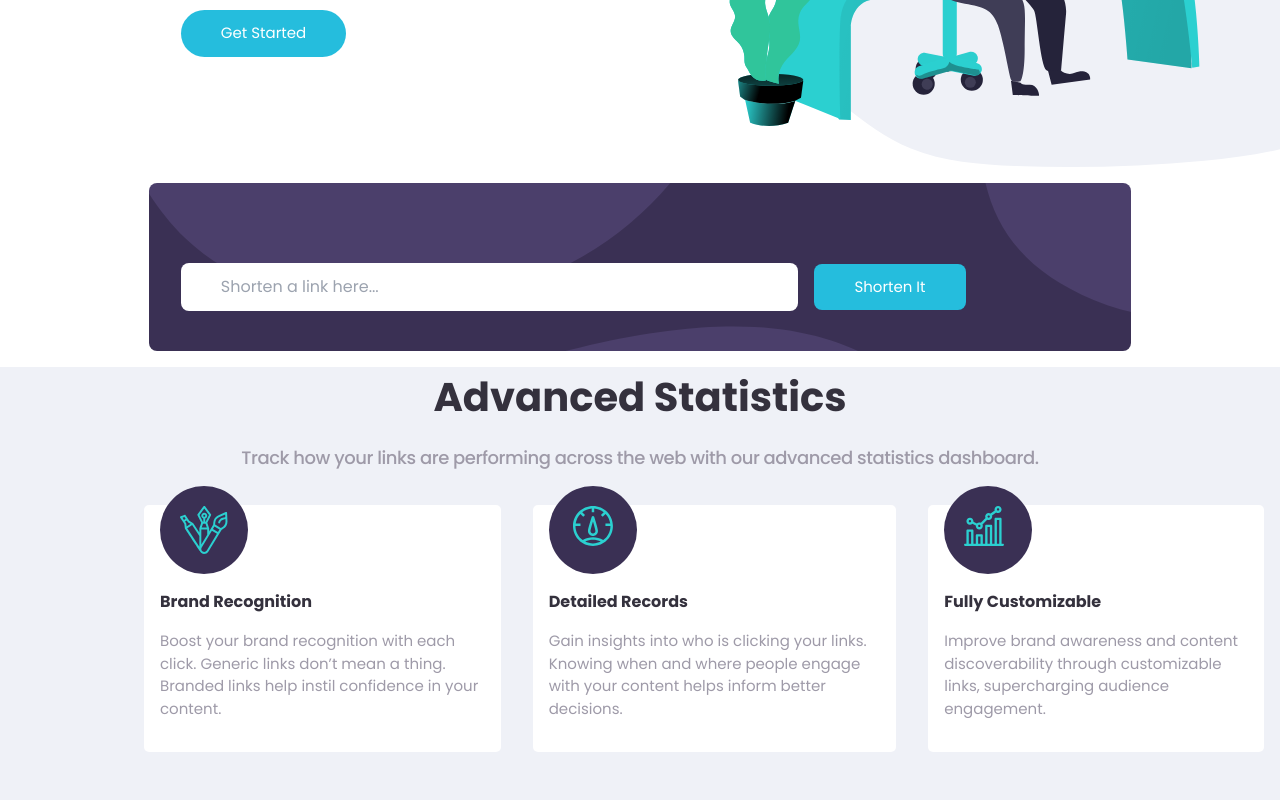
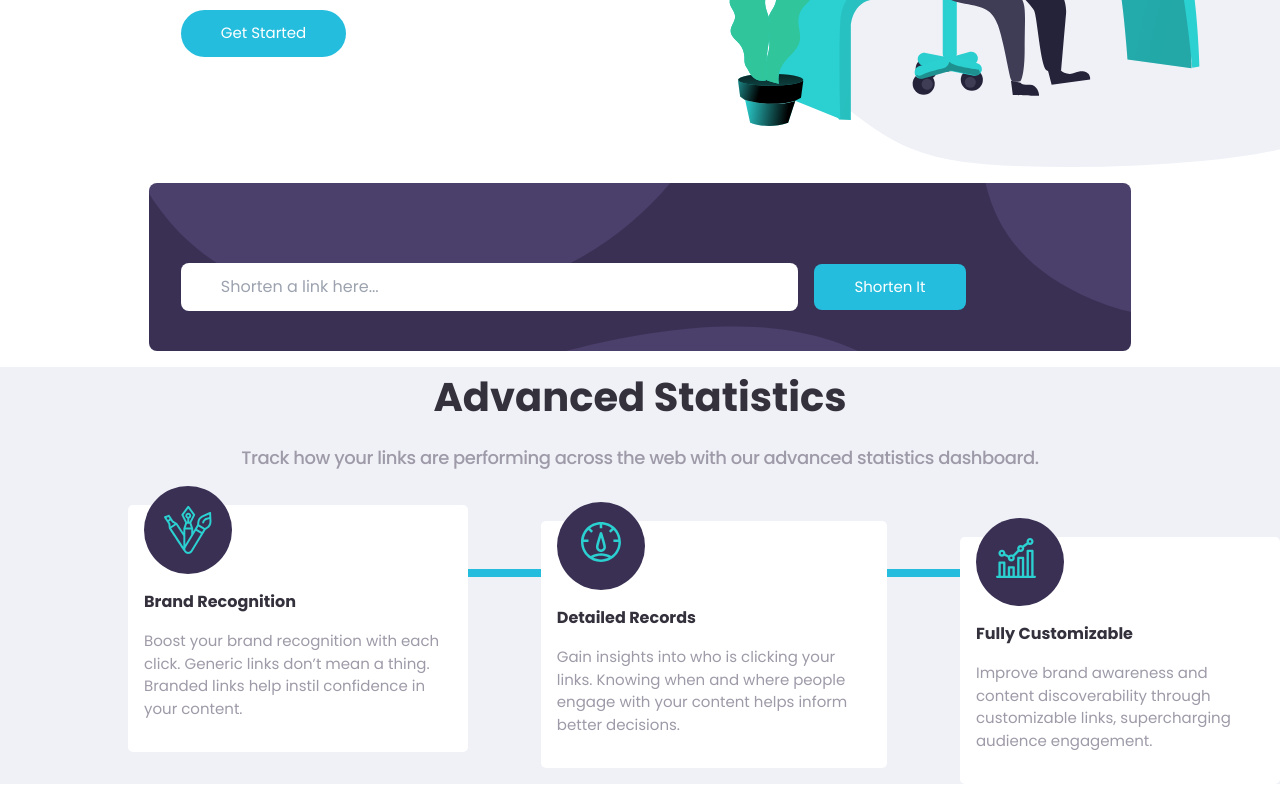
Before and after one commit to skido600/link-shortner, a React (Vite) app: page / in a window 1280 px wide. Shown: the part 403-1203 px from the top of the page. Built offline with nearby package versions, Linux system fonts and the light colour scheme.

Commit message:
third commit

```diff
--- a/src/Components/pages/Advanced.tsx
+++ b/src/Components/pages/Advanced.tsx
@@ -19,7 +19,7 @@ const Advanced: React.FC = () => {
         </section>
         <article>
           <section className="md:flex text-center md:text-left lg:pl-[8rem] mt-8">
-            <div className="bg-white mb-8 mx-4  lg:h-[247px] relative aff z-10 rounded-[5px] p-4">
+            <div className="bg-white  mx-4 md:mx-0  lg:h-[247px] relative z-10 rounded-[5px] p-4">
               <section className="flex md:block justify-center">
                 <div className="bg-[#3A3054] mt-[-2.2rem] rounded-full w-[88px] lg:w-[88px] md:w-[70px] md:h-[70px]   lg:h-[88px] h-[88px] px-5 py-5">
                   <img src={Icon1} alt="icon_1" />
@@ -35,8 +35,11 @@ const Advanced: React.FC = () => {
                 content.
               </p>
             </div>
-
-            <div className="bg-white mx-4 mb-12 beff relative  z-10  rounded-[5px] lg:h-[247px]  p-4">
+            <main className="flex justify-center  md:block">
+              <div className="aff"></div>
+            </main>
+            <div className="aff_2 md:block hidden"></div>
+            <div className="bg-white  mx-4 md:mx-0 md:mt-4 relative z-10 rounded-[5px] lg:h-[247px]  p-4">
               <section className="flex md:block justify-center">
                 <div className="bg-[#3A3054] mt-[-2.2rem] rounded-full md:w-[70px] md:h-[70px] lg:w-[88px] lg:h-[88px] h-[88px] w-[88px] px-6 py-5">
                   <img src={Icon3} alt="icon_1" />
@@ -52,8 +55,11 @@ const Advanced: React.FC = () => {
                 decisions.
               </p>
             </div>
-
-            <div className="bg-white  mx-4  beff   lg:h-[247px] relative  rounded-[5px] p-4">
+            <main className="flex justify-center md:block">
+              <div className="aff"></div>
+            </main>
+            <div className="aff_2 md:block hidden"></div>
+            <div className="bg-white  mx-4 md:mx-0 beff  md:mt-8  lg:h-[247px] relative  rounded-[5px] p-4">
               <section className="flex md:block justify-center">
                 <div className="bg-[#3A3054] mt-[-2.2rem] rounded-full md:w-[70px] md:h-[70px] lg:w-[88px] lg:h-[88px] h-[88px] w-[88px] px-5 py-5">
                   <img src={Icon2} alt="icon_1" />
--- a/src/index.css
+++ b/src/index.css
@@ -6,12 +6,16 @@
 body {
   font-family: "Poppins", serif;
 }
+.aff {
+  background: #25bddd;
+  width: 1.5%;
+  position: relative;
+  height: 12vh;
+  top: -1rem;
+  z-index: 0;
+}
 /* .beff::before {
-  content: "";
-  background: #25bddd;
-  width: 2%;
-  position: absolute;
-  height: 8vh;
+
   z-index: 0;
   top: -4rem;
 } */
@@ -39,15 +43,12 @@ ul li,
     cursor: pointer;
     font-size: 15px;
   }
-  /* .beff::before {
-    content: "";
+  .aff_2 {
     background: #25bddd;
     width: 20%;
-    height: 2vh;
-    position: absolute;
-    left: -50px;
+    position: relative;
+    height: 1vh;
+
     top: 4rem;
-    z-index: 0;
-    margin-top: 20px;
-  } */
+  }
 }
```
